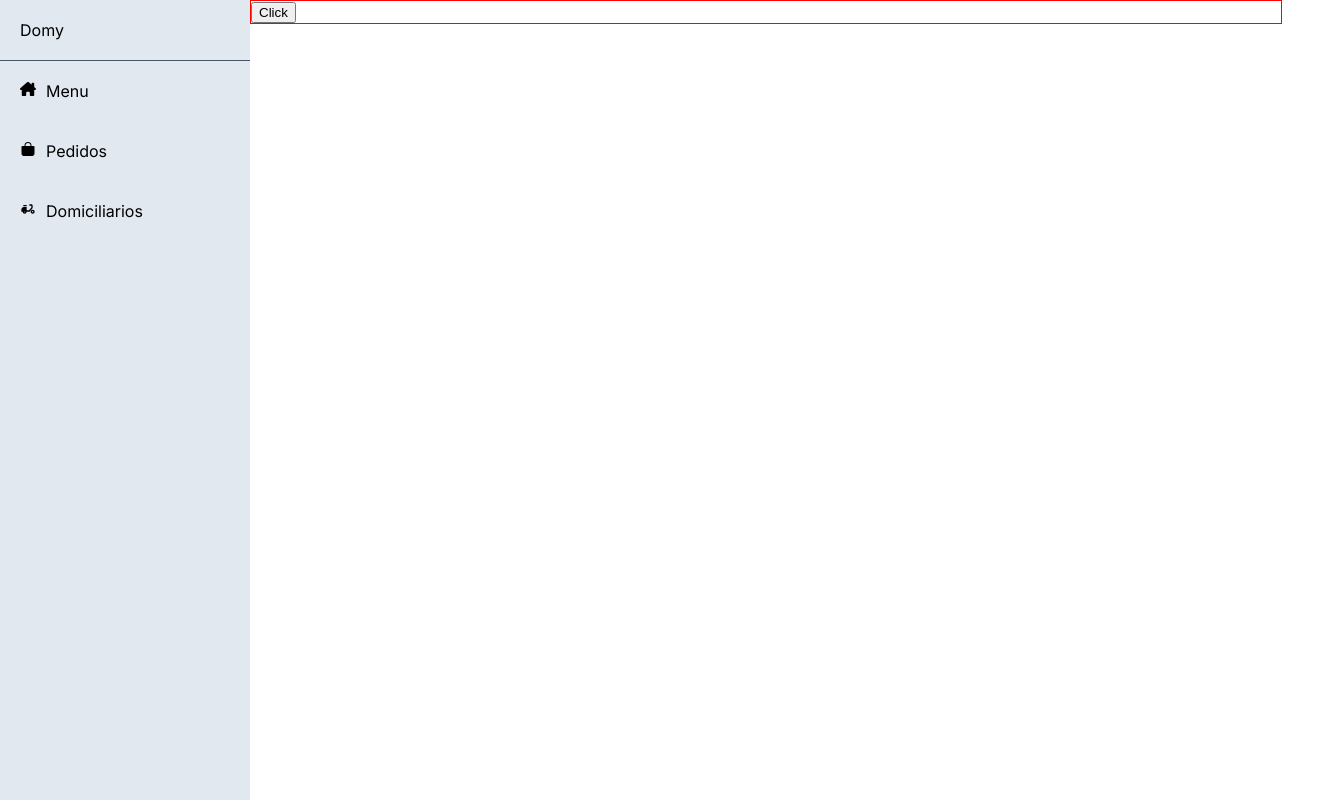
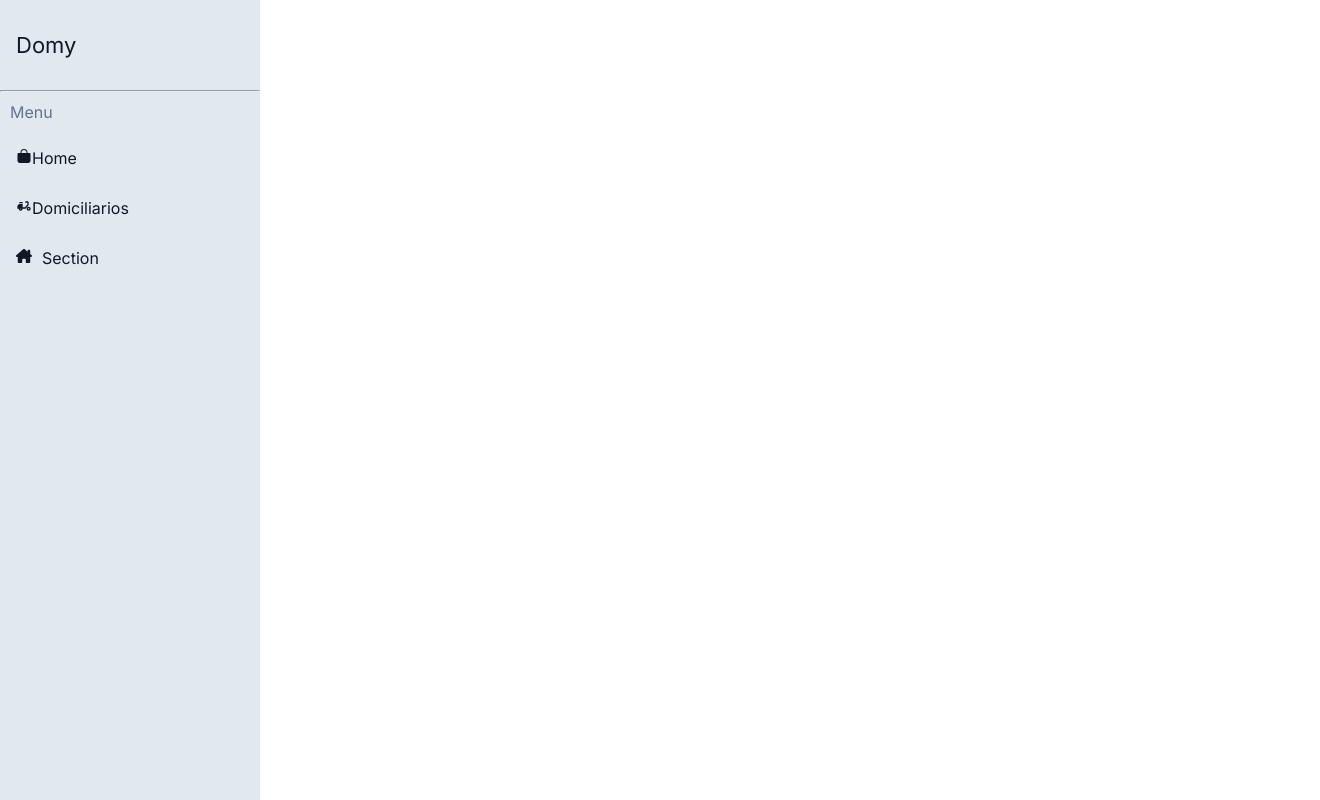
Before and after one commit to TARgam2022/domy-ts, a Next.js app: page /dashboard in a window 1280 px wide. Shown: the whole page, 1320 px wide, since content can reach past the window. Built offline with nearby package versions, Linux system fonts and the light colour scheme.

Commit message:
Created Users page

```diff
--- a/package.json
+++ b/package.json
@@ -18,7 +18,8 @@
     "next": "14.1.0",
     "react": "^18",
     "react-dom": "^18",
-    "react-icons": "^5.0.1"
+    "react-icons": "^5.0.1",
+    "sass": "^1.70.0"
   },
   "devDependencies": {
     "@types/node": "^20",
--- a/src/app/dashboard/layout.tsx
+++ b/src/app/dashboard/layout.tsx
@@ -1,4 +1,5 @@
 import Navbar from "@/components/Navbar";
+import "@/styles/globals.css";
 import dashboard from "@/styles/Dashboard/dash.module.css";
 export default function RootLayout({
   children,
--- a/src/app/dashboard/page.tsx
+++ b/src/app/dashboard/page.tsx
@@ -4,18 +4,9 @@ import React, { useState } from "react";
 import home from "@/styles/Dashboard/home.module.css";
 
 const dashboardHome = () => {
-  const [isActive, setIsActive] = useState(false);
-
-  const handleClick = () => {
-    // 👇️ toggle isActive state on click
-    setIsActive((current) => !current);
-  };
-
   return (
     <div className={home.lines}>
-      <button className={isActive ? "salmon" : ""} onClick={handleClick}>
-        Click
-      </button>
+      <div className={home.card}></div>
     </div>
   );
 };
--- a/src/components/Navbar.tsx
+++ b/src/components/Navbar.tsx
@@ -3,22 +3,31 @@ import navbar from "@/styles/components/navbar.module.css";
 import { FaHouseChimney } from "react-icons/fa6";
 import { IoBag } from "react-icons/io5";
 import { MdDeliveryDining } from "react-icons/md";
+import Link from "next/link";
 
 const Navbar = () => {
   return (
     <div className={navbar.container}>
       <div className={navbar.brand}>Domy</div>
+      <hr />
+      <div className={navbar.indicator}>
+        <span>Menu</span>
+      </div>
+      <Link href="/dashboard" className={navbar.section}>
+        <div>
+          <IoBag />
+          Home
+        </div>
+      </Link>
+      <Link href="/dashboard/users" className={navbar.section}>
+        <div>
+          <MdDeliveryDining />
+          Domiciliarios
+        </div>
+      </Link>
       <div className={navbar.section}>
         <FaHouseChimney />
-        Menu
-      </div>
-      <div className={navbar.section}>
-        <IoBag />
-        Pedidos
-      </div>
-      <div className={navbar.section}>
-        <MdDeliveryDining />
-        Domiciliarios
+        Section
       </div>
     </div>
   );
--- a/src/styles/Dashboard/dash.module.css
+++ b/src/styles/Dashboard/dash.module.css
@@ -1,7 +1,7 @@
 .lines {
-  border: solid 1px red;
   height: 100%;
-  width: calc(100% - 250px);
+  width: calc(100% - 260px);
   display: flex;
-  margin-left: 250px;
+  margin-left: 260px;
+  padding: 20px;
 }
--- a/src/styles/Dashboard/home.module.css
+++ b/src/styles/Dashboard/home.module.css
@@ -1,2 +1,3 @@
-.lines {
+.card {
+  padding: 20px;
 }
--- /dev/null
+++ b/src/styles/Dashboard/users.module.css
@@ -0,0 +1,86 @@
+.title {
+  color: var(--bg-z3);
+  font-weight: 400;
+}
+
+.card {
+  width: 100%;
+  padding: 20px;
+  border-radius: 10px;
+  box-shadow: 0px 10px 15px -3px rgba(0, 0, 0, 0.1);
+}
+
+.list_card {
+  display: grid;
+  display: grid;
+  grid-template-columns: repeat(3, 150px) repeat(2, 100px) repeat(2, 130px);
+  grid-template-rows: 70px;
+  grid-column-gap: 0px;
+  grid-row-gap: 0px;
+  transition: all 0.2s;
+}
+.list_card:hover {
+  background-color: var(--bg-z1);
+  cursor: default;
+}
+.active {
+  color: var(--success-mid);
+}
+
+.un_active {
+  color: var(--danger-mid);
+}
+
+.item {
+  display: flex;
+  justify-content: center;
+  align-items: center;
+}
+
+.edit {
+  gap: 10px;
+  font-size: 20px;
+  transition: all 0.1s;
+}
+
+.edit:hover {
+  color: var(--success-mid);
+  transform: scale(110%);
+}
+
+.erase {
+  color: var(--danger-mid);
+  gap: 10px;
+  font-size: 20px;
+  transition: all 0.1s;
+}
+
+.erase:hover {
+  color: var(--danger-dark);
+  transform: scale(110%);
+}
+
+.deliver {
+  color: var(--warning-mid);
+}
+
+.filters {
+  background-color: white;
+  position: fixed;
+  z-index: 5;
+  display: grid;
+  grid-template-columns: repeat(3, 150px) repeat(2, 100px) repeat(2, 130px);
+  grid-template-rows: 70px;
+  grid-column-gap: 0px;
+  grid-row-gap: 0px;
+  border-bottom: dotted 2px var(--bg-z1);
+}
+
+.scroller {
+  overflow: scroll;
+  height: 600px;
+  overflow-x: hidden;
+}
+.spacer {
+  margin-top: 80px;
+}
--- a/src/styles/components/navbar.module.css
+++ b/src/styles/components/navbar.module.css
@@ -1,26 +1,39 @@
 .container {
   background-color: var(--bg-z1);
-  width: 250px;
+  width: 260px;
   height: 100%;
   padding: 0;
   z-index: 20;
   position: fixed;
 }
 .section {
-  padding: 20px;
+  padding: 16px;
   display: flex;
   justify-items: center;
   gap: 10px;
+  text-decoration: none;
+  padding-left: 16px;
+  color: #111827;
+  transition: all 0.2s;
 }
 
 .section:hover {
   background-color: var(--bg-z2);
   cursor: pointer;
+  padding-left: 22px;
 }
 
 .brand {
   font: 700;
-  padding: 20px;
+  padding-top: 32px;
+  padding-bottom: 32px;
+  padding-left: 16px;
+  padding-right: 16px;
+  font-size: 22px;
   justify-items: center;
-  border-bottom: solid 1px var(--border);
 }
+
+.indicator {
+  padding: 10px;
+  color: var(--index);
+}
--- a/src/styles/globals.css
+++ b/src/styles/globals.css
@@ -5,6 +5,10 @@
   --danger-light: #fca5a5;
   --danger-mid: #ef4444;
   --danger-dark: #7f1d1d;
+  /* Warning Colors */
+  --warning-light: #fde047;
+  --warning-mid: #eab308;
+  --warning-dark: #a16207;
   /*Primary Colors*/
   --primary-light: #93c5fd;
   --primary-mid: #3b82f6;
@@ -18,6 +22,8 @@
   --bg-z2: #cbd5e1;
   --bg-z3: #475569;
 
+  --index: #64748b;
+
   --border: #475569;
   --border-active: #3b82f6;
 }
@@ -26,6 +32,9 @@ body {
   font-family: "Lato", sans-serif;
   height: 100%;
   margin: 0;
+  color: #111827;
+  overflow-y: scroll;
+  overflow-x: hidden;
 }
 
 a,
@@ -43,3 +52,12 @@ span {
 .salmon {
   background-color: salmon;
 }
+
+hr {
+  padding: 0;
+  margin: 0;
+}
+
+li {
+  list-style-type: none;
+}
```
Also changed, not shown: src/app/dashboard/users/page.tsx (added, +91 -0 lines), src/models/users.model.ts (added, +21 -0 lines), src/assets/images/pfp.jpg (added), 1 other file (tests, documents, lock files or other folders).
